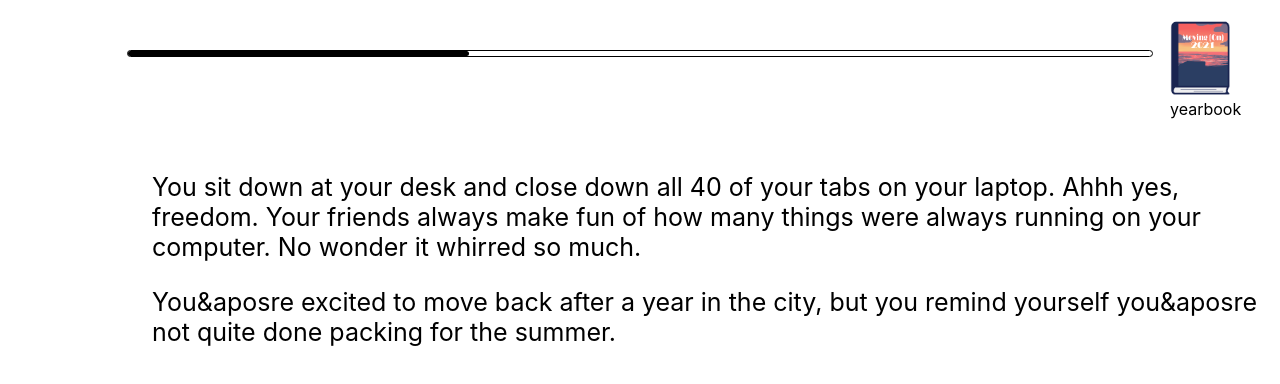
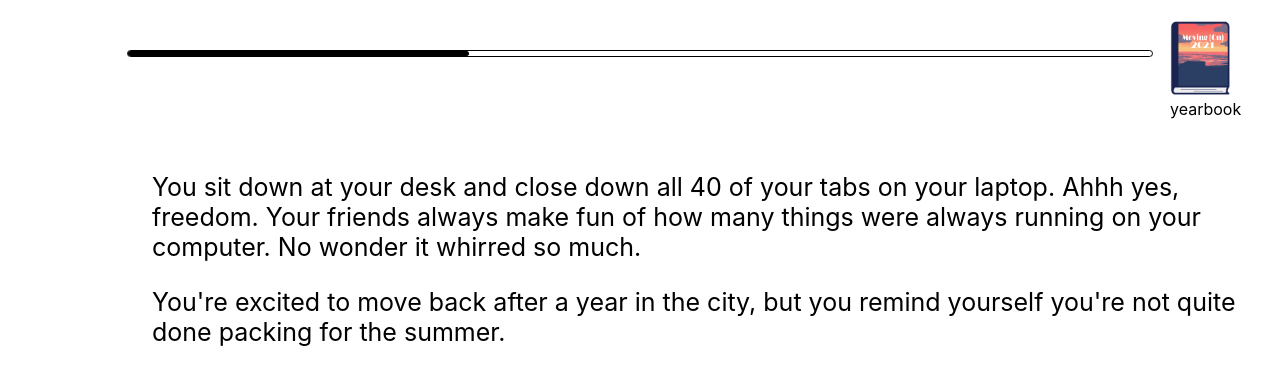
Before and after one commit to emmyc/moving-on, a React (Create React App) app: page /narrative in a window 1280 px wide. Shown: the top 384 px of the page. Built offline with nearby package versions, Linux system fonts and the light colour scheme.

Commit message:
fix apostrophes

```diff
--- a/src/components/Narrative.js
+++ b/src/components/Narrative.js
@@ -52,8 +52,8 @@ class Narrative extends React.Component {
                         Ahhh yes, freedom. Your friends always make fun of how many things were always
                         running on your computer. No wonder it whirred so much.
                     </p>
-                    <p>You&aposre excited to move back after a year in the city, but you remind yourself
-                        you&aposre not quite done packing for the summer.
+                    <p>You&apos;re excited to move back after a year in the city, but you remind yourself
+                        you&apos;re not quite done packing for the summer.
                     </p>
                 </div>
             </NarrativeContent>;
@@ -65,12 +65,12 @@ class Narrative extends React.Component {
             <NarrativeContent>
                 <div>
                     <p>You see your screensaver for the first time in what feels like months.
-                        It&aposs a photo of your hometown—one of those small towns with the quiet
+                        It&apos;s a photo of your hometown—one of those small towns with the quiet
                         beaches that tourists always overlook.
                     </p>
                     <p>
-                        You&aposre excited to move back after
-                        a year in the city, but you remind yourself you&aposre not quite done packing
+                        You&apos;re excited to move back after
+                        a year in the city, but you remind yourself you&apos;re not quite done packing
                         for the summer.
                     </p>
                 </div>
```
